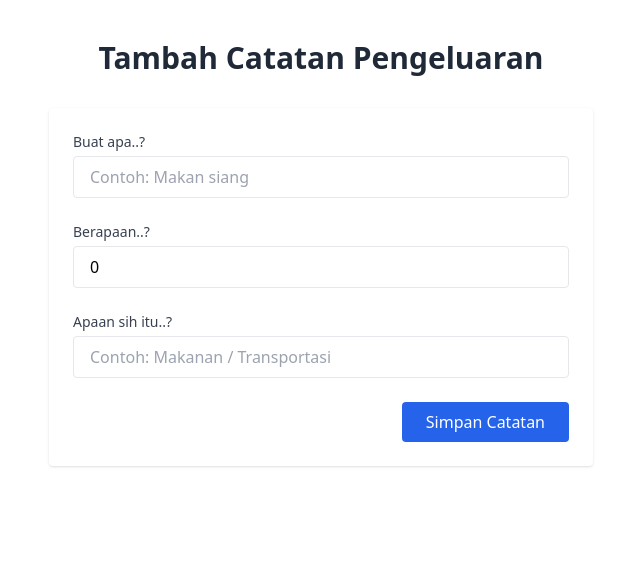
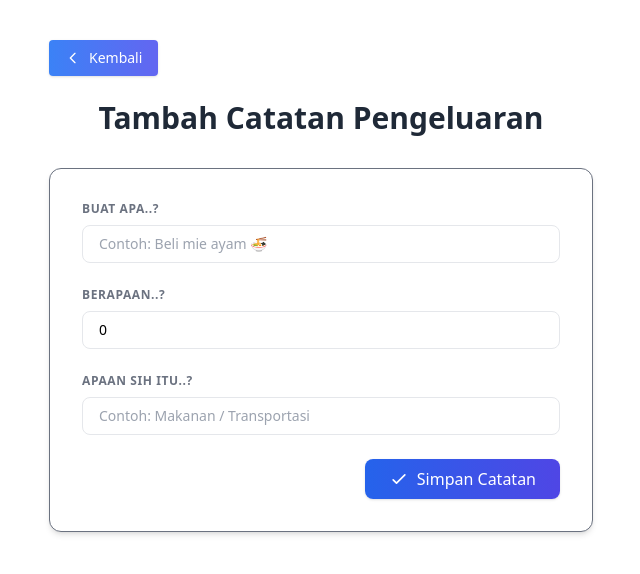
Before and after one commit to MieAyammmm/66c, a Vue app: page /transactions in a window 1280 px wide. Shown: the top 574 px of the page, without its empty margins (319-959 px from the left). Built offline with nearby package versions, Linux system fonts and the light colour scheme.

Commit message:
add toast & back button

```diff
--- a/src/views/CreateTransactionView.vue
+++ b/src/views/CreateTransactionView.vue
@@ -4,10 +4,15 @@ import { useRouter } from "vue-router";
 
 const router = useRouter();
 
+// State untuk form input
 const name = ref("");
 const price = ref(0);
 const category = ref("");
 
+// State untuk kontrol toast
+const showToast = ref(false);
+
+// Fungsi untuk menyimpan data ke backend
 const saveData = async () => {
   const response = await fetch("/api/transactions", {
     method: "POST",
@@ -21,71 +26,165 @@ const saveData = async () => {
     }),
   });
 
+  // Jika gagal menyimpan, tampilkan error di console
   if (!response.ok) {
     const errorText = await response.text();
     console.error("Gagal menyimpan:", errorText);
     return;
   }
 
-  const data = await response.json();
-  router.push("/home");
+  // Tampilkan toast berhasil
+  showToast.value = true;
+
+  // Tunggu sebentar sebelum redirect
+  setTimeout(() => {
+    router.push("/home");
+  }, 1500); // 1.5 detik delay untuk lihat toast
 };
 </script>
 
 <template>
   <div class="max-w-xl mx-auto px-4 py-10">
+    <!-- Tombol kembali -->
+    <button
+      @click="router.back()"
+      class="inline-flex items-center mb-6 text-sm font-medium text-white bg-gradient-to-r from-blue-500 to-indigo-500 px-4 py-2 rounded shadow hover:shadow-lg hover:brightness-110 transition-all duration-300"
+    >
+      <svg
+        class="w-4 h-4 mr-2"
+        fill="none"
+        stroke="currentColor"
+        stroke-width="2"
+        viewBox="0 0 24 24"
+      >
+        <path
+          stroke-linecap="round"
+          stroke-linejoin="round"
+          d="M15 19l-7-7 7-7"
+        />
+      </svg>
+      Kembali
+    </button>
+
+    <!-- Judul Halaman -->
     <h1 class="text-3xl font-bold text-center mb-8 text-gray-800">
       Tambah Catatan Pengeluaran
     </h1>
+
+    <!-- Form Tambah Catatan -->
+    <!-- 🎨 Form lebih cantik -->
     <form
       @submit.prevent="saveData"
-      class="space-y-6 bg-white p-6 rounded shadow"
+      class="space-y-6 bg-white p-8 rounded-xl shadow-md border border-gray-500"
     >
+      <!-- Input: Keperluan -->
       <div>
-        <label class="block text-sm font-medium text-gray-700 mb-1"
-          >Buat apa..?</label
+        <label
+          class="block text-xs font-semibold text-gray-500 uppercase mb-2 tracking-wider"
         >
+          Buat apa..?
+        </label>
         <input
           type="text"
           v-model="name"
-          class="w-full px-4 py-2 border rounded focus:outline-none focus:ring-2 focus:ring-blue-500"
-          placeholder="Contoh: Makan siang"
+          class="w-full px-4 py-2 text-sm border rounded-lg focus:outline-none focus:ring-2 focus:ring-blue-500 focus:border-blue-400 transition"
+          placeholder="Contoh: Beli mie ayam 🍜"
           required
         />
       </div>
+
+      <!-- Input: Nominal -->
       <div>
-        <label class="block text-sm font-medium text-gray-700 mb-1"
-          >Berapaan..?</label
+        <label
+          class="block text-xs font-semibold text-gray-500 uppercase mb-2 tracking-wider"
         >
+          Berapaan..?
+        </label>
         <input
           type="number"
           v-model="price"
-          class="w-full px-4 py-2 border rounded focus:outline-none focus:ring-2 focus:ring-blue-500"
+          class="w-full px-4 py-2 text-sm border rounded-lg focus:outline-none focus:ring-2 focus:ring-blue-500 focus:border-blue-400 transition"
           placeholder="Contoh: 15000"
           required
         />
       </div>
+
+      <!-- Input: Kategori -->
       <div>
-        <label class="block text-sm font-medium text-gray-700 mb-1"
-          >Apaan sih itu..?</label
+        <label
+          class="block text-xs font-semibold text-gray-500 uppercase mb-2 tracking-wider"
         >
+          Apaan sih itu..?
+        </label>
         <input
           type="text"
           v-model="category"
-          class="w-full px-4 py-2 border rounded focus:outline-none focus:ring-2 focus:ring-blue-500"
+          class="w-full px-4 py-2 text-sm border rounded-lg focus:outline-none focus:ring-2 focus:ring-blue-500 focus:border-blue-400 transition"
           placeholder="Contoh: Makanan / Transportasi"
           required
         />
       </div>
 
+      <!-- Tombol Simpan -->
       <div class="text-right">
         <button
           type="submit"
-          class="bg-blue-600 text-white px-6 py-2 rounded hover:bg-blue-700 transition"
+          class="inline-flex items-center bg-gradient-to-r from-blue-600 to-indigo-600 text-white px-6 py-2 rounded-lg shadow hover:shadow-lg hover:scale-105 transition-transform"
         >
+          <svg
+            class="w-5 h-5 mr-2"
+            fill="none"
+            stroke="currentColor"
+            stroke-width="2"
+            viewBox="0 0 24 24"
+          >
+            <path
+              stroke-linecap="round"
+              stroke-linejoin="round"
+              d="M5 13l4 4L19 7"
+            />
+          </svg>
           Simpan Catatan
         </button>
       </div>
     </form>
+
+    <!-- 🎉 Toast -->
+    <transition name="fade">
+      <div
+        v-if="showToast"
+        class="fixed top-5 left-1/2 transform -translate-x-1/2 bg-green-500 text-white px-6 py-3 rounded shadow z-50"
+      >
+        <span>✅</span>
+        <span>Catatan berhasil disimpan!</span>
+      </div>
+    </transition>
   </div>
 </template>
+
+<style scoped>
+/* Animasi Fade In */
+@keyframes fade-in {
+  from {
+    opacity: 0;
+    transform: translateY(10px);
+  }
+  to {
+    opacity: 1;
+    transform: translateY(0);
+  }
+}
+.animate-fade-in {
+  animation: fade-in 0.5s ease-out;
+}
+
+/* Transisi Toast */
+.fade-enter-active,
+.fade-leave-active {
+  transition: opacity 0.5s ease;
+}
+.fade-enter-from,
+.fade-leave-to {
+  opacity: 0;
+}
+</style>
--- a/src/views/EditTransactionView.vue
+++ b/src/views/EditTransactionView.vue
@@ -2,14 +2,20 @@
 import { onMounted, ref } from "vue";
 import { useRoute, useRouter } from "vue-router";
 
+// Ambil router dan parameter ID dari URL
 const router = useRouter();
 const route = useRoute();
 const id = route.params.id;
 
+// Data yang akan di-edit
 const name = ref("");
 const price = ref(0);
 const category = ref("");
 
+// State untuk menampilkan toast notifikasi
+const showToast = ref(false);
+
+// Simpan perubahan data transaksi
 const saveData = async () => {
   const transaction = JSON.stringify({
     name: name.value,
@@ -19,13 +25,22 @@ const saveData = async () => {
 
   const response = await fetch(`/api/transactions/${id}`, {
     method: "PUT",
+    headers: {
+      "Content-Type": "application/json",
+    },
     body: transaction,
   });
-  const data = await response.json();
 
-  router.push("/home");
+  if (response.ok) {
+    showToast.value = true; // munculkan toast
+    setTimeout(() => {
+      showToast.value = false;
+      router.push("/home"); // kembali ke halaman utama setelah 1.5 detik
+    }, 1500);
+  }
 };
 
+// Ambil data transaksi saat halaman dibuka
 onMounted(() => {
   fetch(`/api/transactions/${id}`)
     .then((response) => response.json())
@@ -38,59 +53,129 @@ onMounted(() => {
 </script>
 
 <template>
-  <div class="max-w-xl mx-auto px-4 py-10">
+  <div class="max-w-xl mx-auto px-4 py-10 relative">
+    <!-- 🔔 Toast Notifikasi -->
+    <transition name="fade">
+      <div
+        v-if="showToast"
+        class="fixed top-5 left-1/2 transform -translate-x-1/2 bg-green-500 text-white px-6 py-3 rounded shadow z-50"
+      >
+        ✅ Catatan berhasil diperbarui!
+      </div>
+    </transition>
+
+    <!-- Tombol Kembali -->
+    <button
+      @click="router.back()"
+      class="inline-flex items-center mb-6 text-sm font-medium text-white bg-gradient-to-r from-yellow-500 to-orange-500 px-4 py-2 rounded shadow hover:shadow-lg hover:brightness-110 transition-all duration-300"
+    >
+      <svg
+        class="w-4 h-4 mr-2"
+        fill="none"
+        stroke="currentColor"
+        stroke-width="2"
+        viewBox="0 0 24 24"
+      >
+        <path
+          stroke-linecap="round"
+          stroke-linejoin="round"
+          d="M15 19l-7-7 7-7"
+        />
+      </svg>
+      Kembali
+    </button>
+
+    <!-- Judul Halaman -->
     <h1 class="text-3xl font-bold text-center mb-8 text-gray-800">
       Edit Catatan Pengeluaran
     </h1>
+
+    <!-- Form Edit -->
     <form
       @submit.prevent="saveData"
-      class="space-y-6 bg-white p-6 rounded shadow"
+      class="space-y-6 bg-white p-8 rounded-xl shadow-md border border-yellow-300"
     >
+      <!-- Keperluan -->
       <div>
-        <label class="block text-sm font-medium text-gray-700 mb-1"
-          >Buat apa..?</label
+        <label
+          class="block text-xs font-semibold text-gray-500 uppercase mb-2 tracking-wider"
         >
+          Buat apa..?
+        </label>
         <input
           type="text"
           v-model="name"
-          class="w-full px-4 py-2 border rounded focus:outline-none focus:ring-2 focus:ring-blue-500"
-          placeholder="Contoh: Makan siang"
-          required
-        />
-      </div>
-      <div>
-        <label class="block text-sm font-medium text-gray-700 mb-1"
-          >Berapaan..?</label
-        >
-        <input
-          type="number"
-          v-model="price"
-          class="w-full px-4 py-2 border rounded focus:outline-none focus:ring-2 focus:ring-blue-500"
-          placeholder="Contoh: 15000"
-          required
-        />
-      </div>
-      <div>
-        <label class="block text-sm font-medium text-gray-700 mb-1"
-          >Apaan sih itu..?</label
-        >
-        <input
-          type="text"
-          v-model="category"
-          class="w-full px-4 py-2 border rounded focus:outline-none focus:ring-2 focus:ring-blue-500"
-          placeholder="Contoh: Makanan / Transportasi"
+          class="w-full px-4 py-2 text-sm border rounded-lg focus:outline-none focus:ring-2 focus:ring-yellow-400 focus:border-yellow-400 transition"
+          placeholder="Contoh: Bayar wifi 🔌"
           required
         />
       </div>
 
+      <!-- Nominal -->
+      <div>
+        <label
+          class="block text-xs font-semibold text-gray-500 uppercase mb-2 tracking-wider"
+        >
+          Berapaan..?
+        </label>
+        <input
+          type="number"
+          v-model="price"
+          class="w-full px-4 py-2 text-sm border rounded-lg focus:outline-none focus:ring-2 focus:ring-yellow-400 focus:border-yellow-400 transition"
+          placeholder="Contoh: 20000"
+          required
+        />
+      </div>
+
+      <!-- Kategori -->
+      <div>
+        <label
+          class="block text-xs font-semibold text-gray-500 uppercase mb-2 tracking-wider"
+        >
+          Apaan sih itu..?
+        </label>
+        <input
+          type="text"
+          v-model="category"
+          class="w-full px-4 py-2 text-sm border rounded-lg focus:outline-none focus:ring-2 focus:ring-yellow-400 focus:border-yellow-400 transition"
+          placeholder="Contoh: Tagihan / Belanja"
+          required
+        />
+      </div>
+
+      <!-- Tombol Simpan -->
       <div class="text-right">
         <button
           type="submit"
-          class="bg-yellow-500 text-white px-6 py-2 rounded hover:bg-yellow-600 transition"
+          class="inline-flex items-center bg-gradient-to-r from-yellow-500 to-orange-400 text-white px-6 py-2 rounded-lg shadow hover:shadow-lg hover:scale-105 transition-transform"
         >
+          <svg
+            class="w-5 h-5 mr-2"
+            fill="none"
+            stroke="currentColor"
+            stroke-width="2"
+            viewBox="0 0 24 24"
+          >
+            <path
+              stroke-linecap="round"
+              stroke-linejoin="round"
+              d="M5 13l4 4L19 7"
+            />
+          </svg>
           Simpan Perubahan
         </button>
       </div>
     </form>
   </div>
 </template>
+
+<style scoped>
+.fade-enter-active,
+.fade-leave-active {
+  transition: opacity 0.5s;
+}
+.fade-enter-from,
+.fade-leave-to {
+  opacity: 0;
+}
+</style>
```
Also changed, not shown: src/views/HomeView.vue (+81 -16 lines), 1 other file (tests, documents, lock files or other folders).
